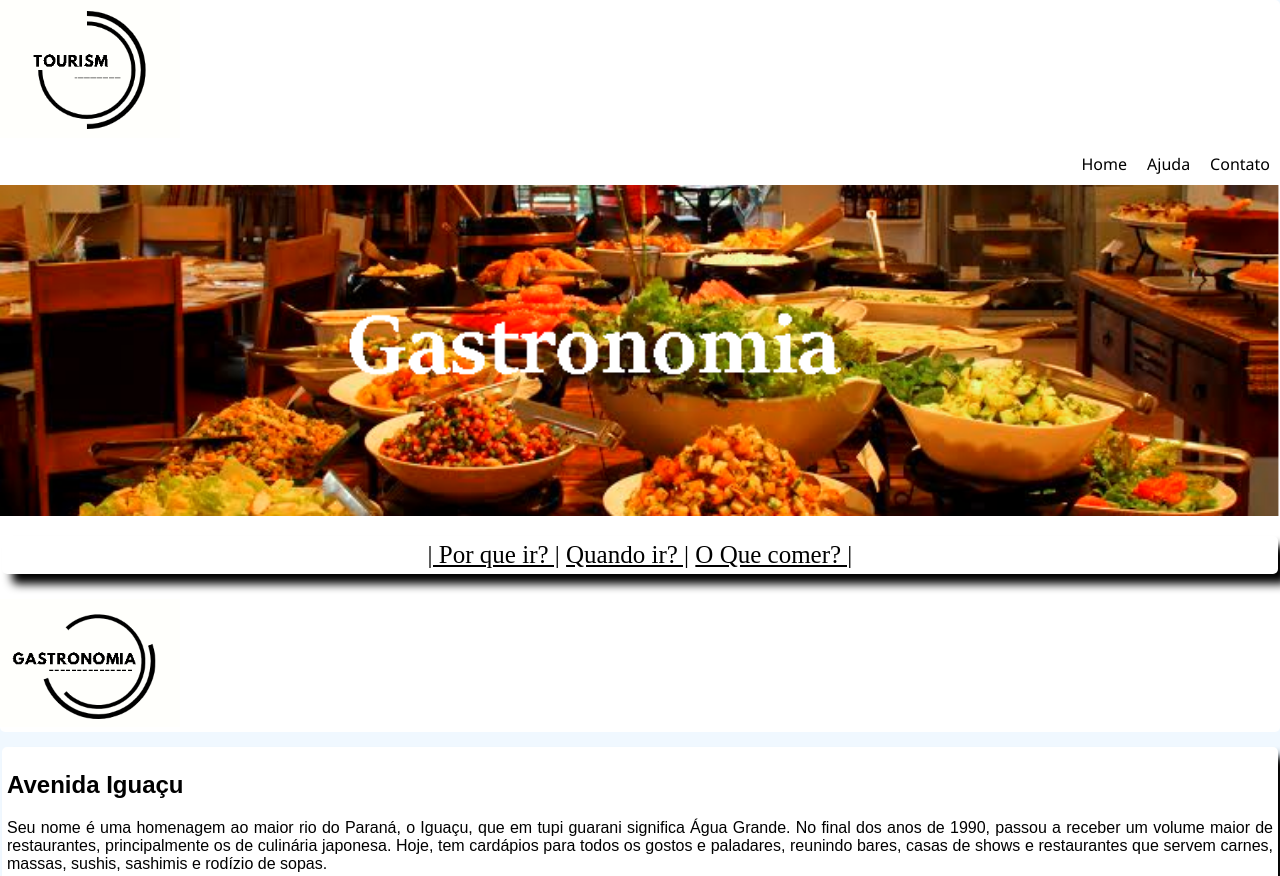
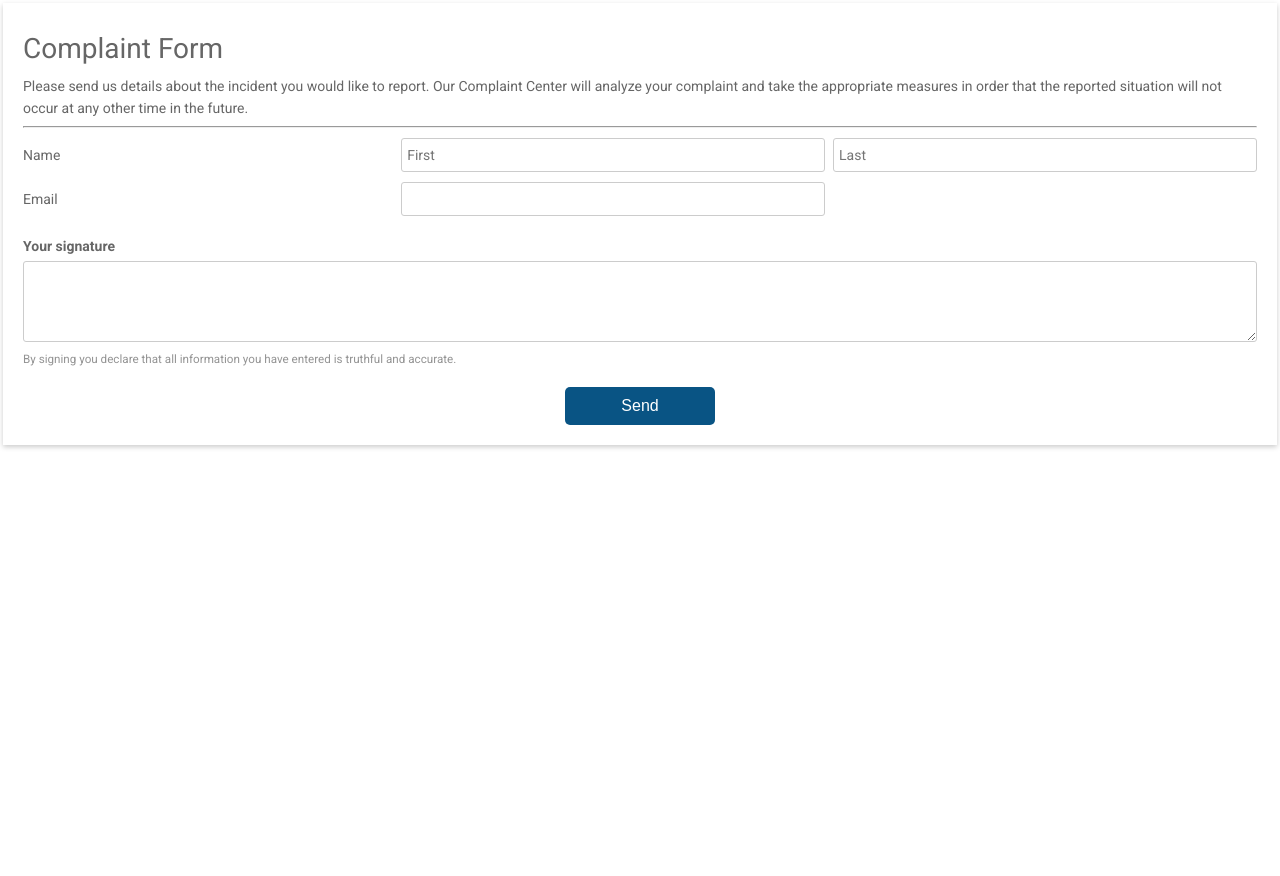
Before and after one commit to Zittel02/trabalhotest02, a plain HTML site: page Culinaria.html in a window 1280 px wide. Shown: the top 876 px of the page. After the commit the page ends 800 px from the top, so only its background shows below. Drawn offline with Linux system fonts and the light colour scheme.

Commit message:
Update Culinaria.html

```diff
--- a/Culinaria.html
+++ b/Culinaria.html
@@ -1,70 +1,186 @@
 <!DOCTYPE html>
-<html lang="en">
+<html>
   <head>
-    <meta charset="UTF-8">
-    <meta http-equiv="X-UA-Compatible" content="IE=edge">
-    <meta name="viewport" content="width=device-width, initial-scale=1.0">
-    <title>Na Trilha do Aprendizado</title>
-    <link rel="icon" href="Icon/favicon.ico">
-    <link rel="stylesheet" href="Aula21_Layout01.css">
+    <title>Simple Complaint Form</title>
+    <link href="https://fonts.googleapis.com/css?family=Roboto:300,400,500,700" rel="stylesheet">
+    <link rel="stylesheet" href="https://use.fontawesome.com/releases/v5.5.0/css/all.css" integrity="sha384-B4dIYHKNBt8Bc12p+WXckhzcICo0wtJAoU8YZTY5qE0Id1GSseTk6S+L3BlXeVIU" crossorigin="anonymous">
+    <style>
+      html, body {
+      min-height: 100%;
+      }
+      body, div, form, input, select, p {
+      padding: 0;
+      margin: 0;
+      outline: none;
+      font-family: Roboto, Arial, sans-serif;
+      font-size: 14px;
+      color: #666;
+      line-height: 22px;
+      }
+      h1 {
+      margin: 15px 0;
+      font-weight: 400;
+      }
+      h4 {
+      margin-bottom: 4px;
+      }
+      .testbox {
+      display: flex;
+      justify-content: center;
+      align-items: center;
+      height: inherit;
+      padding: 3px;
+      }
+      form {
+      width: 100%;
+      padding: 20px;
+      background: #fff;
+      box-shadow: 0 2px 5px #ccc;
+      }
+      input, select, textarea {
+      width: 100%;
+      margin-bottom: 10px;
+      border: 1px solid #ccc;
+      border-radius: 3px;
+      }
+      input {
+      width: calc(100% - 10px);
+      padding: 5px;
+      }
+      input:hover, textarea:hover, select:hover {
+      outline: none;
+      border: 1px solid #095484;
+      }
+      select {
+      padding: 7px 0;
+      background: transparent;
+      }
+      textarea {
+      margin-bottom: 3px;
+      }
+      .item {
+      position: relative;
+      display: flex;
+      flex-direction: column;
+      margin: 10px 0;
+      }
+      input[type="date"]::-webkit-inner-spin-button {
+      display: none;
+      }
+      .item i, input[type="date"]::-webkit-calendar-picker-indicator {
+      position: absolute;
+      font-size: 20px;
+      color: #a9a9a9;
+      }
+      .item i {
+      left: 94%;
+      top: 30px;
+     z-index: 1;
+      }
+      [type="date"]::-webkit-calendar-picker-indicator {
+      left: 93%;
+      z-index: 2;
+      opacity: 0;
+      cursor: pointer;
+      }
+      .street, .desired-outcome-item, .complaint-details-item {
+      display: flex;
+      flex-wrap: wrap;
+      }
+      .street input {
+      margin-bottom: 10px;
+      }
+      small {
+      display: block;
+      line-height: 16px;
+      opacity: 0.7;
+      }
+      .btn-block {
+      margin-top: 20px;
+      text-align: center;
+      }
+      button {
+      width: 150px;
+      padding: 10px;
+      border: none;
+      -webkit-border-radius: 5px;
+      -moz-border-radius: 5px;
+      border-radius: 5px;
+      background-color: #095484;
+      font-size: 16px;
+      color: #fff;
+      cursor: pointer;
+      }
+      button:hover {
+      background-color: #0666a3;
+      }
+      @media (min-width: 568px) {
+      input {
+      width: calc(35% - 20px);
+      margin: 0 0 0 8px;
+      }
+      select {
+      width: calc(50% - 8px);
+      margin: 0 0 10px 8px;
+      }
+      .item {
+      flex-direction: row;
+      align-items: center;
+      }
+      .item p {
+      width: 30%;
+      }
+      .item i {
+      left: 61%;
+      top: 25%;
+      }
+      [type="date"]::-webkit-calendar-picker-indicator {
+      left: 60%;
+      }
+      .street, .desired-outcome-item, .complaint-details-item {
+      width: 70%;
+      }
+      .street input {
+      width: calc(50% - 20px);
+      }
+      .street .street-item {
+      width: 100%;
+      }
+      .address p, .desired-outcome p, .complaint-details p {
+      align-self: flex-start;
+      margin-top: 6px;
+      }
+      .desired-outcome-item, .complaint-details-item {
+      margin-left: 12px;
+      }
+      textarea {
+      width: calc(100% - 6px);
+      }
+      }
+    </style>
   </head>
-    <header>
-           <picture>
-               <a href="index.html"><img  src="Turism.png" alt="logo" width="180px"></a>
-           </picture>
-        <nav>
-            <div class="navegacao">
-                    <a href="contato.html">Contato</a>
-                    <a href="ajuda.html">Ajuda</a>
-                    <a href="index.html">Home</a>
-        </nav>
-        <img src="comid.png"  alt="logo" width="100%">
-        <nav>
-          <div class="homes">
-      </nav>
-      <div class="test1">
-        <a href="Porqueir.html">| Por que ir?  |</a>
-        <a href="Eventos.html">Quando ir?   |</a>
-        <a href="Culinaria.html">O Que comer?  |</a></div>
-      <img src="Gastronomia.png"  alt="logo" width="180px" href="Aula21-Layout.html">
-    </header>
-        <main>
-
-            <div class="principal">
-                <div class="conteudo lateral">
-                  <h2>Avenida Iguaçu</h2>
-                  <p>Seu nome é uma homenagem ao maior rio do Paraná, o Iguaçu, que em tupi guarani significa Água Grande. No final dos anos de 1990, passou a receber um volume maior de restaurantes, principalmente os de culinária japonesa. Hoje, tem cardápios para todos os gostos e paladares, reunindo bares, casas de shows e restaurantes que servem carnes, massas, sushis, sashimis e rodízio de sopas.</p>
-                  <p><img src="Avenida.png"  alt="logo" width="500px"></p>
-
+  <body>
+    <div class="testbox">
+      <form action="/">
+        <h1>Complaint Form</h1>
+        <p>Please send us details about the incident you would like to report. Our Complaint Center will analyze your complaint and take the appropriate measures in order that the reported situation will not occur at any other time in the future.</p>
+        <hr/>
+        <div class="item">
+          <p>Name</p>
+          <input type="text" name="name" placeholder="First" />
+          <input type="text" name="name" placeholder="Last" />
         </div>
-
-                <div class="conteudo central">
-                  <h2>Avenida Comendador Franco</h2>
-                  <p>Por ser o caminho de acesso ao aeroporto é uma boa dica para quem quer conhecer ou se despedir dos sabores de Curitiba. Na avenida há churrascarias e restaurantes de frutos do mar, quase todos servindo no sistema de rodízio.
-                  </p>
-                  <p><img src="Avenida Comendador Franco.png"  alt="logo" width="500px"></p>
+        <div class="item">
+          <p>Email</p>
+          <input type="text" name="name"/>
         </div>
-
-                <div class="conteudo lateral">
-                  <h2>Cabral</h2>
-                  <p>Sua grande característica é a diversidade. Fast foods, restaurantes japoneses, chineses, contemporâneos, italianos, pizzarias, cafés e padarias são opções que podem ser encontradas e saboreadas nesta rota.</p>
-                  <p><img src="Cabral.png"  alt="logo" width="500px"></p>
+        <h4>Your signature</h4>
+        <textarea rows="5"></textarea>
+        <small>By signing you declare that all information you have entered is truthful and accurate.</small>
+        <div class="btn-block">
+          <button type="submit" href="/">Send</button>
         </div>
-                <div class="conteudo lateral">
-                  <h2>Santa Felicidade</h2>
-                  <p>A região passou a ganhar as características atuais a partir de 1878, com a chegada das primeiras famílias de imigrantes italianos. O nome Santa Felicidade foi uma homenagem à proprietária das terras onde a colônia foi construída, Felicidade Borges, que facilitou muito a negociação. Por volta de 1940, a Avenida Manoel Ribas já era um importante ponto de ligação para os colonos que vendiam o que plantavam no Centro de Curitiba e para os viajantes que seguiam para o Interior do Paraná.
-
-                    Aproveitando o tráfego de caminhões, algumas famílias passaram a servir, em casa e com hora marcada, a típica comida italiana e fizeram sucesso. A freguesia cresceu e nos anos de 1950 o improviso das casas deu lugar aos primeiros restaurantes que fazem de Santa Felicidade um dos mais famosos centros gastronômicos do Brasil. Hoje, na Avenida Manoel Ribas são encontrados vários tipos de restaurantes, mas sua grande marca são os rodízios italianos regados à polenta frita, escarola com bacon, frango prensado e à passarinho, risotos, lasanhas, macarronadas e nhoques.</p>
-                  <p><img src="Santa Felicidade.png"  alt="logo" width="500px"></p>
+      </form>
     </div>
-              </div>
-        </main>
-        <footer>
-          <div class="rodape">
-            <p>© Todos os direitos reservados</p>
-          </div>
-        </footer>
-
-
   </body>
 </html>
```
Lines whose indentation alone changed are shown as unchanged.
